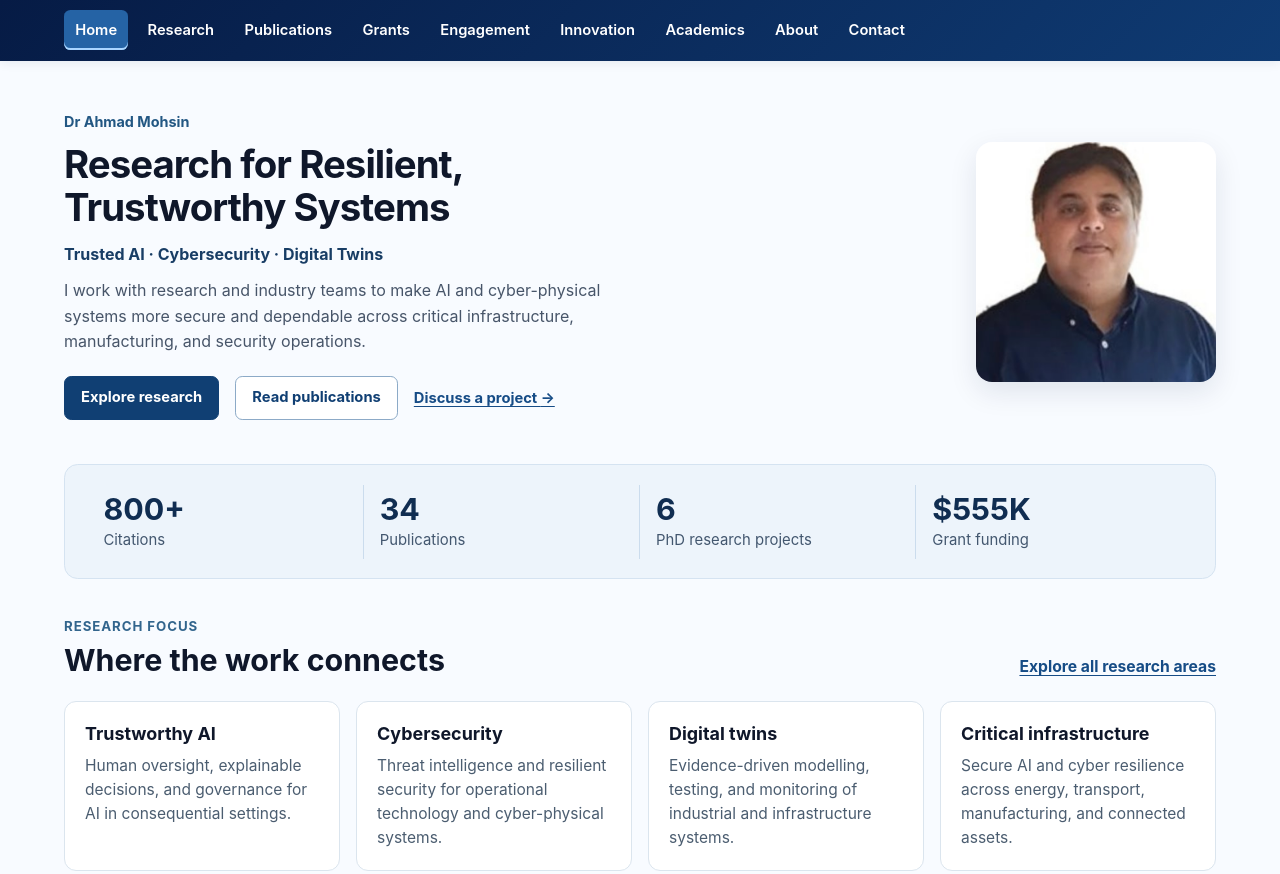
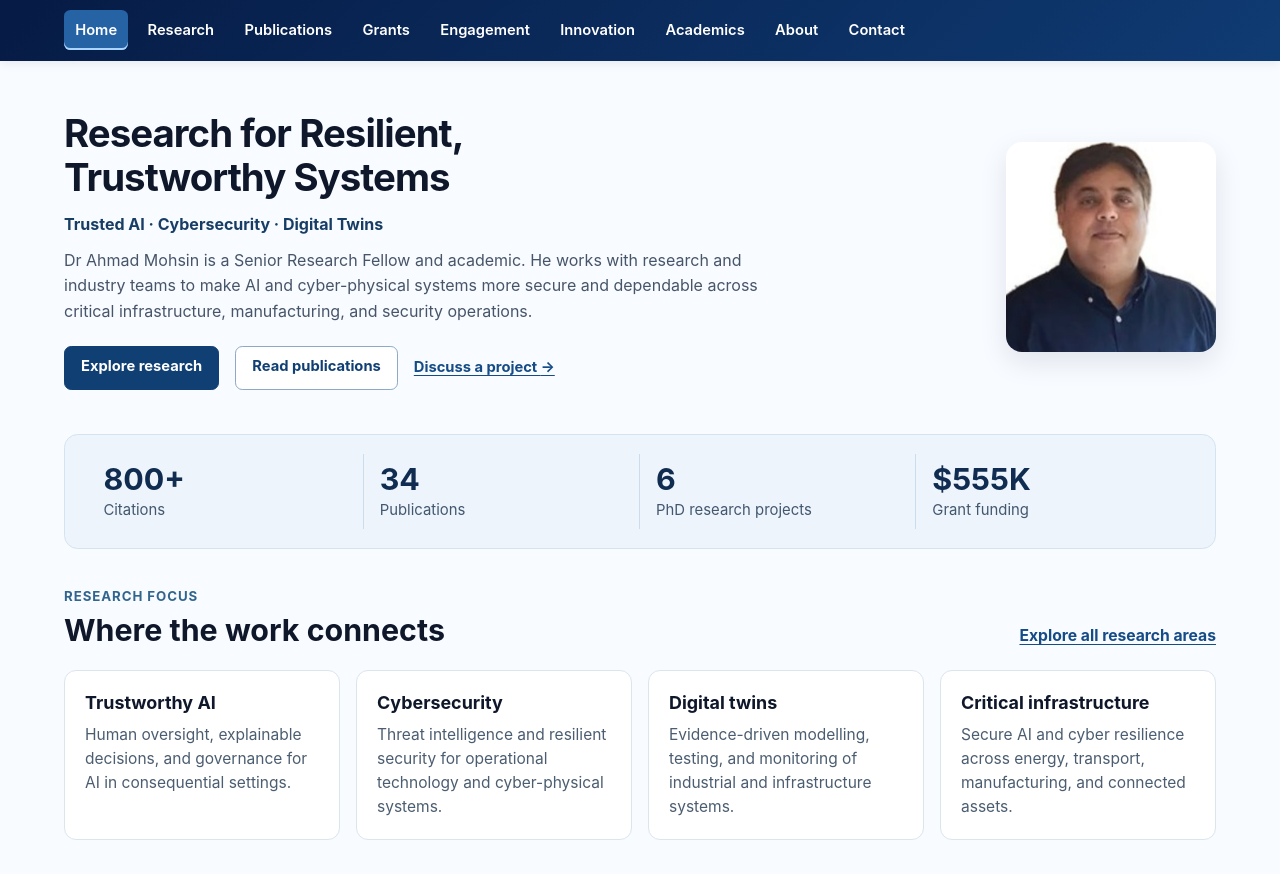
Before and after one commit to ahmadspm/research-info, a plain HTML site: page index.html in a window 1280 px wide. Shown: the top 874 px of the page. Drawn offline with Linux system fonts and the light colour scheme.

Commit message:
Move name and Senior Research Fellow role into home hero introduction

```diff
--- a/assets/css/style.css
+++ b/assets/css/style.css
@@ -911,13 +911,12 @@ iframe { max-width: 100%; border: 0; }
 .home-page .main-header nav { gap: .25rem .5rem; padding-block: .65rem; }
 .home-page .main-header nav a { min-height: 2.5rem; padding: .38rem .7rem; }
 .home-page .main-header nav a[aria-current="page"] { padding-bottom: .38rem; border-bottom: 0; box-shadow: inset 0 -2px #a9d5ff; }
-.home-page .home-hero { grid-template-columns: minmax(0, 1fr) 240px; gap: clamp(1.75rem, 4vw, 3.5rem); padding-block: clamp(2.25rem, 4vw, 3.5rem) 2.75rem; text-align: left; }
+.home-page .home-hero { grid-template-columns: minmax(0, 1fr) 210px; gap: clamp(1.5rem, 3vw, 2.5rem); padding-block: clamp(2.25rem, 4vw, 3.5rem) 2.75rem; text-align: left; }
 .home-page .home-hero .profile-column { align-self: center; }
-.home-page .home-hero img { width: 240px; height: 240px; border-radius: 16px; box-shadow: 0 10px 28px rgba(10, 33, 65, .1); }
-.home-page .home-kicker { margin: 0 0 .65rem; color: #225783; font-size: .9rem; font-weight: 700; line-height: 1.4; }
-.home-page .home-hero h1 { max-width: 21ch; margin: 0 0 .75rem; font-size: clamp(2rem, 3vw, 2.7rem); line-height: 1.14; letter-spacing: -.025em; }
+.home-page .home-hero img { width: 210px; height: 210px; border-radius: 16px; box-shadow: 0 10px 28px rgba(10, 33, 65, .1); }
+.home-page .home-hero h1 { max-width: 24ch; margin: 0 0 .75rem; font-size: clamp(2rem, 3vw, 2.7rem); line-height: 1.14; letter-spacing: -.025em; }
 .home-page .home-specialisms { margin: 0 0 .75rem; color: #183d65; font-size: 1rem; font-weight: 650; line-height: 1.5; }
-.home-page .home-intro { max-width: 58ch; margin: 0; font-size: 1rem; line-height: 1.6; }
+.home-page .home-intro { max-width: 70ch; margin: 0; font-size: 1rem; line-height: 1.6; }
 .home-actions { display: flex; flex-wrap: wrap; align-items: center; gap: .65rem 1rem; margin-top: 1.35rem; }
 .home-actions .button { padding: .65rem 1rem; min-height: 44px; border-radius: .45rem; font-size: .92rem; font-weight: 700; }
 .home-button-primary { background: #103f73; color: #fff; border: 1px solid #103f73; }
--- a/index.html
+++ b/index.html
@@ -14,7 +14,7 @@
   <meta property="og:description" content="Research in trustworthy AI, cybersecurity, digital twins, and resilient critical infrastructure.">
   <meta property="og:image" content="https://ahmadspm.github.io/research-info/assets/images/profile/ahmad-mohsin.jpg">
   <meta name="twitter:card" content="summary_large_image">
-  <link rel="stylesheet" href="assets/css/style.css?v=20261124-home-hero">
+  <link rel="stylesheet" href="assets/css/style.css?v=20261124-hero-role">
   <script type="application/ld+json">
   {
     "@context": "https://schema.org",
@@ -22,7 +22,7 @@
     "name": "Dr Ahmad Mohsin",
     "url": "https://ahmadspm.github.io/research-info/",
     "image": "https://ahmadspm.github.io/research-info/assets/images/profile/ahmad-mohsin.jpg",
-    "jobTitle": "Academic Researcher",
+    "jobTitle": "Senior Research Fellow",
     "description": "Researcher in trustworthy AI, cybersecurity, digital twins, and critical infrastructure resilience.",
     "sameAs": [
       "https://orcid.org/0000-0001-9023-0851",
@@ -39,10 +39,9 @@
   <main id="main">
     <section class="container hero home-hero" aria-labelledby="home-title">
       <div class="hero-content">
-        <p class="home-kicker">Dr Ahmad Mohsin</p>
         <h1 id="home-title">Research for Resilient, Trustworthy Systems</h1>
         <p class="home-specialisms">Trusted AI <span aria-hidden="true">·</span> Cybersecurity <span aria-hidden="true">·</span> Digital Twins</p>
-        <p class="home-intro">I work with research and industry teams to make AI and cyber-physical systems more secure and dependable across critical infrastructure, manufacturing, and security operations.</p>
+        <p class="home-intro">Dr Ahmad Mohsin is a Senior Research Fellow and academic. He works with research and industry teams to make AI and cyber-physical systems more secure and dependable across critical infrastructure, manufacturing, and security operations.</p>
         <div class="home-actions">
           <a class="button home-button-primary" href="pages/research.html">Explore research</a>
           <a class="button home-button-secondary" href="pages/publications.html">Read publications</a>
```
